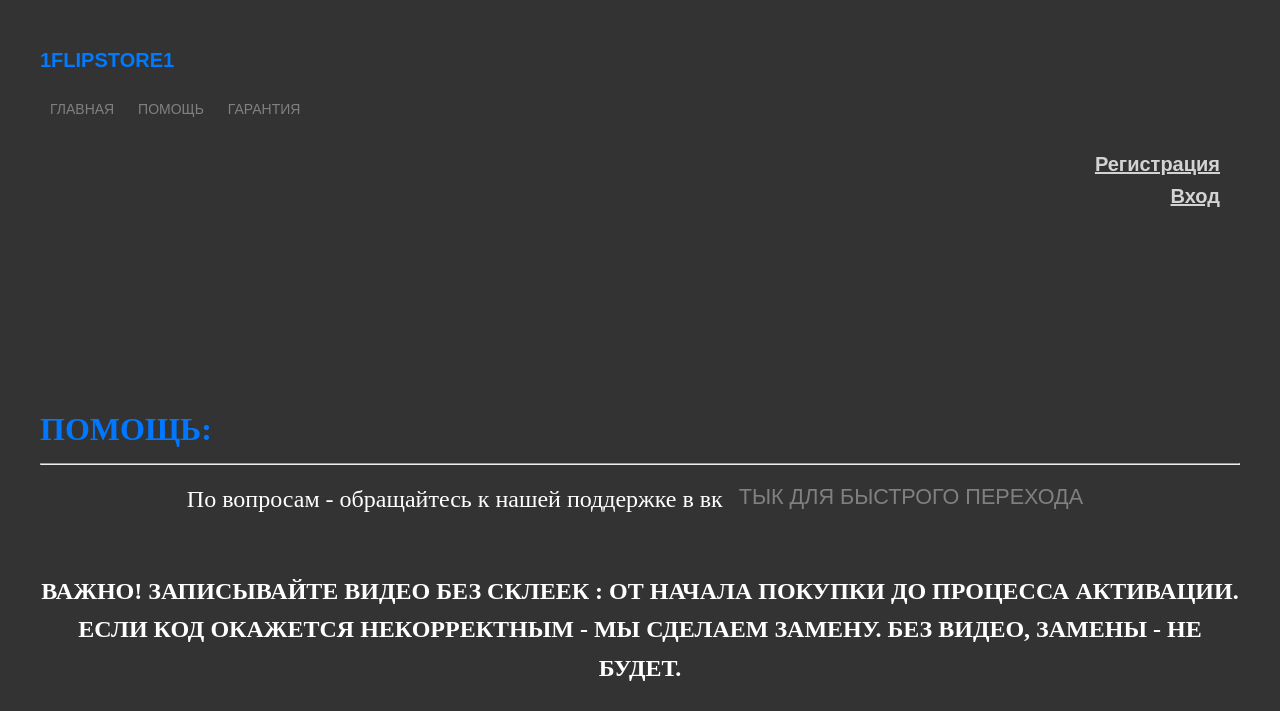
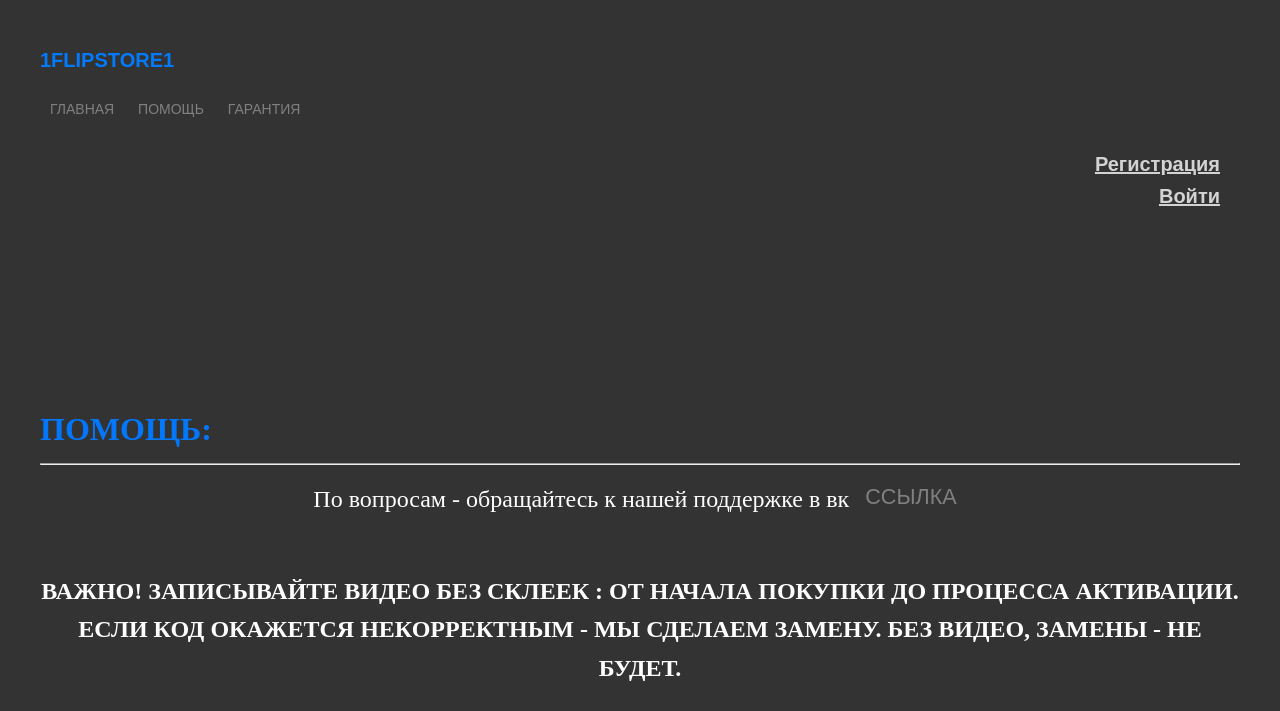
Before and after one commit to Amrikhudo/1flipstore1, a Flask app: page /help in a window 1280 px wide. Shown: the top 711 px of the page. Run offline with Flask 3, Linux system fonts and the light colour scheme; some libraries are stand-ins or nearby versions.

Commit message:
Update help.html

```diff
--- a/template/help.html
+++ b/template/help.html
@@ -9,7 +9,7 @@
     <link rel="stylesheet" href="https://cdn.jsdelivr.net/npm/bootstrap-icons@1.8.1/font/bootstrap-icons.css">
     <link rel="stylesheet" href="https://cdnjs.cloudflare.com/ajax/libs/font-awesome/5.9.0/css/all.min.css" integrity="sha512-q3eWabyZPc1XTCmF+8/LuE1ozpg5xxn7iO89yfSOd5/oKvyqLngoNGsx8jq92Y8eXJ/IRxQbEC+FGSYxtk2oiw==" crossorigin="anonymous" referrerpolicy="no-referrer" />
     <link href="https://fonts.googleapis.com/css2?family=Kaushan+Script&display=swap" rel="stylesheet">
-
+    <script src="https://code.jquery.com/jquery-3.6.0.min.js"></script>
     <title>{% block title %}ПОМОЩЬ{% endblock %}</title>
 </head>
 <body>
@@ -49,26 +49,25 @@
       <span></span>
     </label>
     <ul class="menu__box">
-    <a class="header__logo" href="{{ url_for('index') }}">1FLIPSTORE1</a>
+      <a class="header__logo hover-target" href="{{ url_for('index') }}">1FLIPSTORE1</a>
       <br><br>
-    <a class="menu__item" href="{{ url_for('index') }}">ГЛАВНАЯ</a>
-    <a class="menu__item" href="{{ url_for('help') }}">ПОМОЩЬ</a>
-    <a class="menu__item" href="{{ url_for('garantiya') }}">ГАРАНТИЯ</a>
+      <a class="menu__item hover-target" href="{{ url_for('index') }}">ГЛАВНАЯ</a>
+      <a class="menu__item hover-target" href="{{ url_for('help') }}">ПОМОЩЬ</a>
+      <a class="menu__item hover-target" href="{{ url_for('garantiya') }}">ГАРАНТИЯ</a>
     </ul>
   </div>
-
   <br><br>
   <div class="user-info">
       {% if user %}
       <span class="username"><span class="username-first-letter">{{ user.username[0] }}</span>{{ user.username[1:] }}   <big><big><big><i class="bi bi-person-fill"></i></big></big></big></span>
       <br>
-    <a class="menu__log" href="{{ url_for('logout') }}">Выйти</a>
+      <a class="menu__log hover-target" href="{{ url_for('logout') }}">Выйти</a>
       <br>
-    <a class="menu__log" href="{{ url_for('cart') }}">Корзина <big><big><big><i class="bi bi-cart"></i></big></big></big></a>
+      <a class="menu__log hover-target" href="{{ url_for('cart') }}">Корзина <big><big><big><i class="bi bi-cart"></i></big></big></big></a>
       {% else %}
-    <a class="menu__log" href="{{ url_for('register') }}">Регистрация</a>
+      <a class="menu__log hover-target" href="{{ url_for('register') }}">Регистрация</a>
       <br>
-    <a class="menu__log" href="{{ url_for('login') }}">Вход</a>
+      <a class="menu__log hover-target" href="{{ url_for('login') }}">Войти</a>
       {% endif %}
   </div>
 
@@ -96,7 +95,7 @@
       <br>
        <h1><font size="6" color="#0077ff" face="serif">ПОМОЩЬ:</font></h1>
        <hr>
-       <p><big><center><font size="5" color="#fff" face="serif">По вопросам - обращайтесь к нашей поддержке в вк </font><big><a class="menu__item" href="https://vk.com/id765799153">ТЫК ДЛЯ БЫСТРОГО ПЕРЕХОДА</a></big></center></big></p>
+       <p><big><center><font size="5" color="#fff" face="serif">По вопросам - обращайтесь к нашей поддержке в вк </font><big><a class="menu__item hover-target" href="#">ССЫЛКА</a></big></center></big></p>
        <br>
        <p><big><center><strong><font size="5" color="#fff" face="serif">ВАЖНО! ЗАПИСЫВАЙТЕ ВИДЕО БЕЗ СКЛЕЕК : ОТ НАЧАЛА ПОКУПКИ ДО ПРОЦЕССА АКТИВАЦИИ. ЕСЛИ КОД ОКАЖЕТСЯ НЕКОРРЕКТНЫМ - МЫ СДЕЛАЕМ ЗАМЕНУ. БЕЗ ВИДЕО, ЗАМЕНЫ - НЕ БУДЕТ.</font></strong></center></big></p>
        <br>
@@ -144,5 +143,43 @@
         </div>
       </footer>
 
+
+      <!-- CURSOR -->
+  <div class='cursor' id="cursor"></div>
+  <div class='cursor2' id="cursor2"></div>
+  <div class='cursor3' id="cursor3"></div>
+
+  <script>
+
+    (function($) { "use strict";
+
+
+      document.getElementsByTagName("body")[0].addEventListener("mousemove", function(n) {
+          t.style.left = n.clientX + "px",
+      t.style.top = n.clientY + "px",
+      e.style.left = n.clientX + "px",
+      e.style.top = n.clientY + "px",
+      i.style.left = n.clientX + "px",
+      i.style.top = n.clientY + "px"
+      });
+      var t = document.getElementById("cursor"),
+          e = document.getElementById("cursor2"),
+          i = document.getElementById("cursor3");
+      function n(t) {
+          e.classList.add("hover"), i.classList.add("hover")
+      }
+      function s(t) {
+          e.classList.remove("hover"), i.classList.remove("hover")
+      }
+      s();
+      for (var r = document.querySelectorAll(".hover-target"), a = r.length - 1; a >= 0; a--) {
+          o(r[a])
+      }
+      function o(t) {
+          t.addEventListener("mouseover", n), t.addEventListener("mouseout", s)
+      }
+  })(jQuery);
+      </script>
+
 </body>
 </html>
```
Lines whose indentation alone changed are shown as unchanged.
